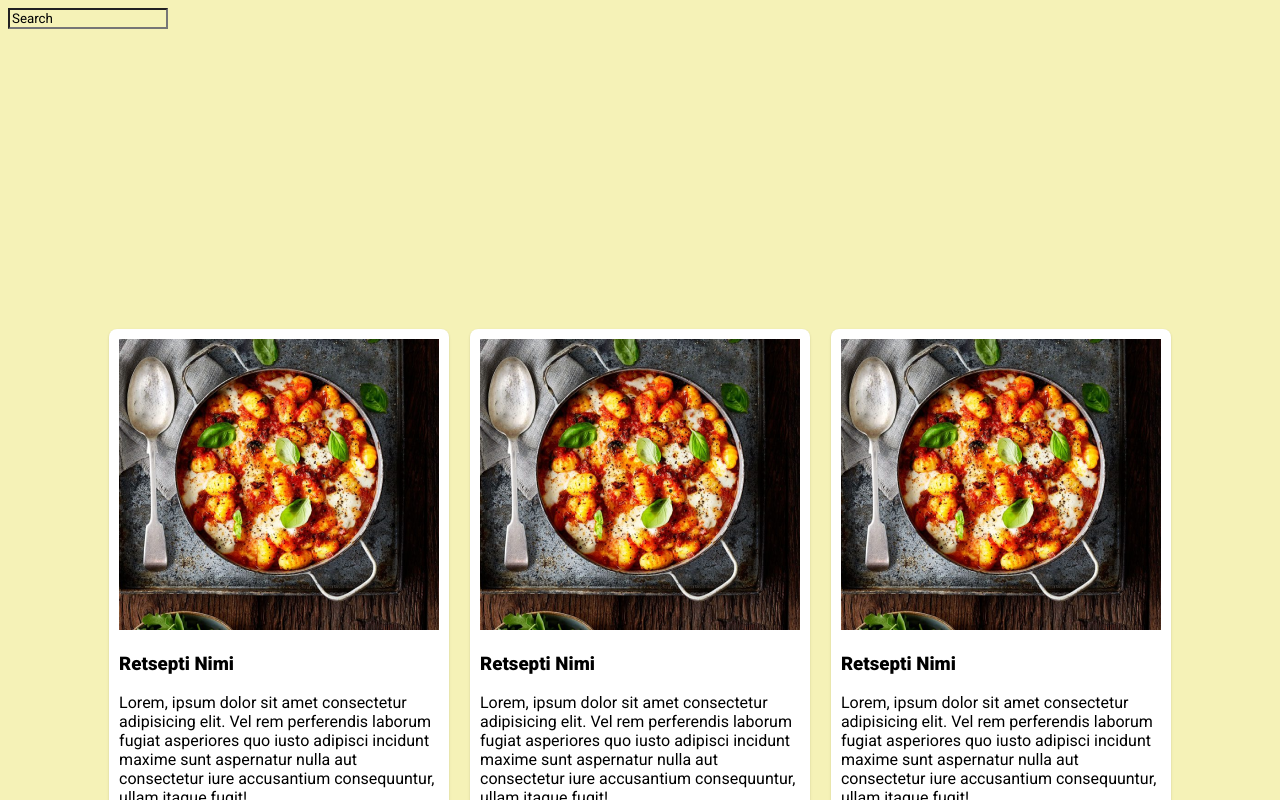
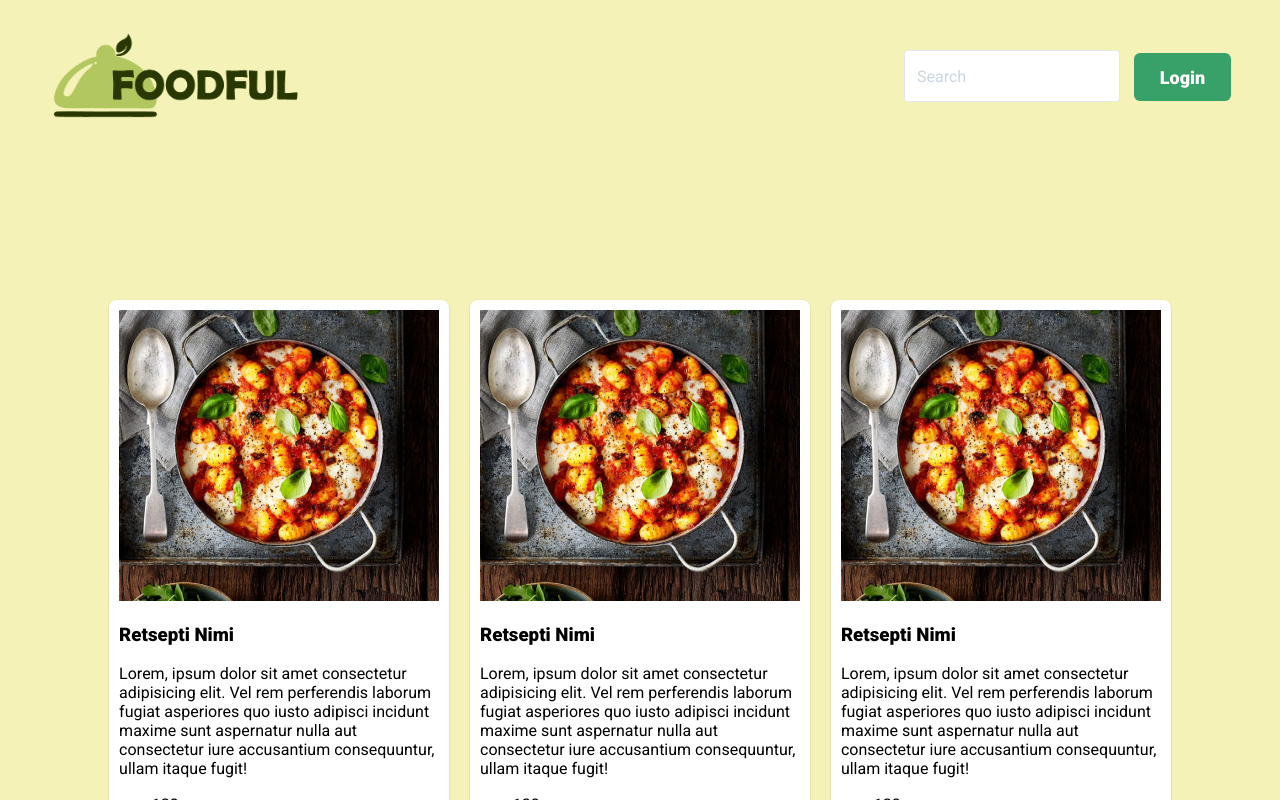
Before and after one commit to jmihelson/foodful-Front, a React (Vite) app: page / in a window 1280 px wide. Shown: the top 800 px of the page. Built offline with nearby package versions, Linux system fonts and the light colour scheme.

Commit message:
uuendused

```diff
--- a/src/components/LoginForm.jsx
+++ b/src/components/LoginForm.jsx
@@ -2,16 +2,16 @@ import React from "react";
 
 function LoginForm() {
   return (
-    <div className="Login-Form">
+    <div className="login-form">
       <h1>Login Form</h1>
       <label>
         Username: <br />
-        <input name="Username" />
+        <input className="username" name="Username" />
       </label>
       <label>
         Password: <br />
         <br />
-        <input name="Password" />
+        <input className="password" name="Password" />
       </label>
     </div>
   );
--- a/src/components/MainPage.jsx
+++ b/src/components/MainPage.jsx
@@ -1,12 +1,17 @@
 import React from "react";
+
 
 function MainPage() {
   return (
 
     <>
-      <label className="search">
-        <input name="myInput" defaultValue="Search" />
-      </label>
+
+        <input className="search" name="search" defaultValue="Search" />
+
+
+      <img className="foodful-logo" src="./src/Pic/foodful-logo.png" alt="foodful" />
+
+      <button className="login">Login</button>
 
 
     <div className="retseptid">
--- a/src/index.css
+++ b/src/index.css
@@ -3,6 +3,48 @@
 * {
   background: #f5f2b7;
   font-family: Roboto;
+}
+
+.login {
+display: flex;
+flex-direction: column;
+justify-content: center;
+align-items: center;
+padding: 0px 24px;
+position: absolute;
+width: 97px;
+height: 48px;
+left: 1134px;
+top: 53px;
+background: #38A169;
+border-radius: 6px;
+border: none;
+color: white;
+font-size: 18px;
+font-weight: 600;
+}
+
+.search {
+  position: absolute;
+  margin-left: 70%;
+  margin-top: -250px;
+  height: 48px;
+  width: 200px;
+  border: 1px solid #E2E8F0;
+  border-radius: 4px;
+  font-size: 16px;
+  padding-left: 12px;
+  background-color: white;
+  color: #CBD5E0;
+
+}
+
+.foodful-logo {
+position: absolute;
+width: 252px;
+height: 92px;
+left: 50px;
+top: 31px;
 }
 
 .retseptid {
@@ -28,7 +70,8 @@
 
 .text,
 .heart,
-.likes {
+.likes,
+.search {
     background-color: white;
 }
 
@@ -43,13 +86,14 @@
   margin-top: 1px;
 }
 
-.Login-Form {
+.login-form {
   width: 250px;
   height: 250px;
   background-color: white;
   margin-top: 120px;
 }
 
-.input {
+.username,
+.password {
   background-color: white;
 }
```
Also changed, not shown: src/Pic/foodful-logo.png (added).
